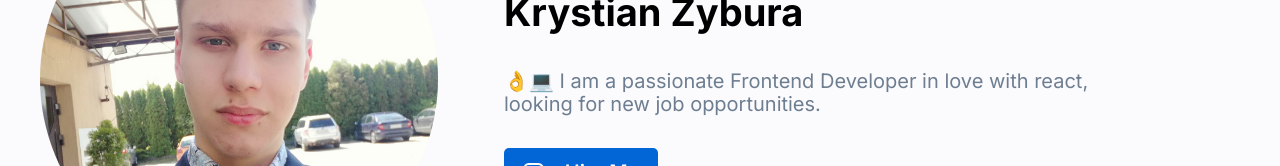
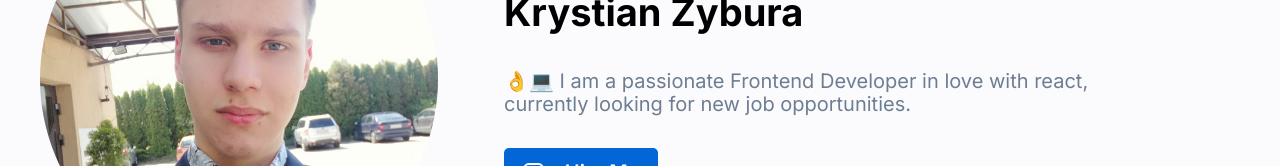
Before and after one commit to KrystianZybura/Personal-Homepage, a React (Vite) app: page / in a window 1280 px wide. Shown: the part 239-405 px from the top of the page. Built offline with nearby package versions, Linux system fonts and the light colour scheme.

Commit message:
description modified

```diff
--- a/src/App/Header/About/index.jsx
+++ b/src/App/Header/About/index.jsx
@@ -14,8 +14,8 @@ const About = ({ name }) => (
       <Introduction>THIS IS</Introduction>
       <Title>{name}</Title>
       <Description>
-        👌💻 I am a passionate Frontend Developer in love with react, looking
-        for new job opportunities.
+        👌💻 I am a passionate Frontend Developer in love with react, currently
+        looking for new job opportunities.
       </Description>
       <HireEmail href="mailto:zybura.dev@gmail.com">
         <img src="/message.svg" alt="message icon" />
```
